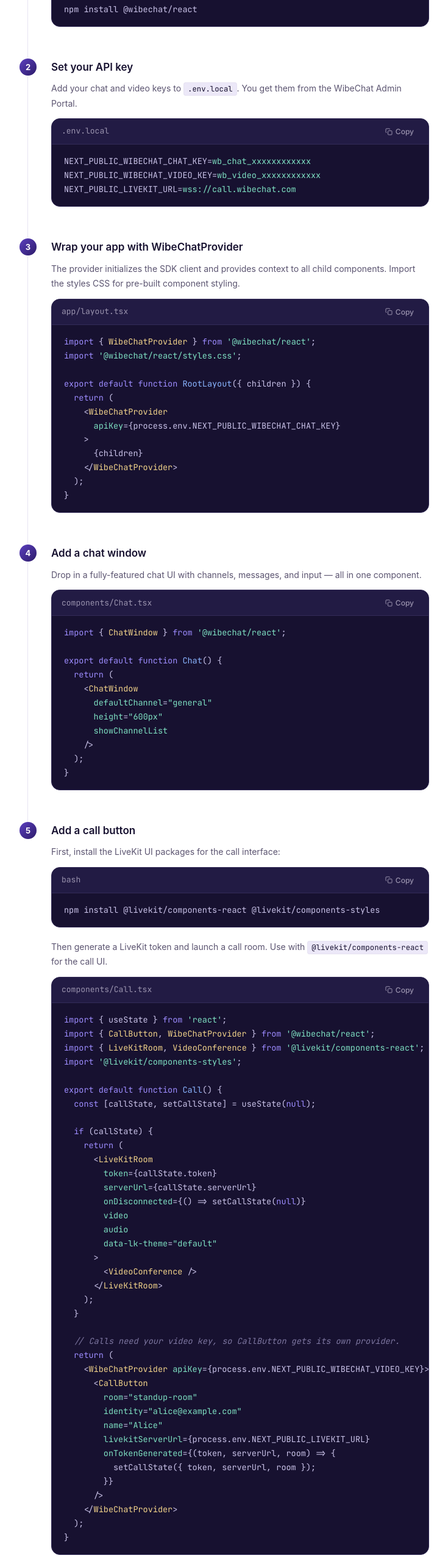
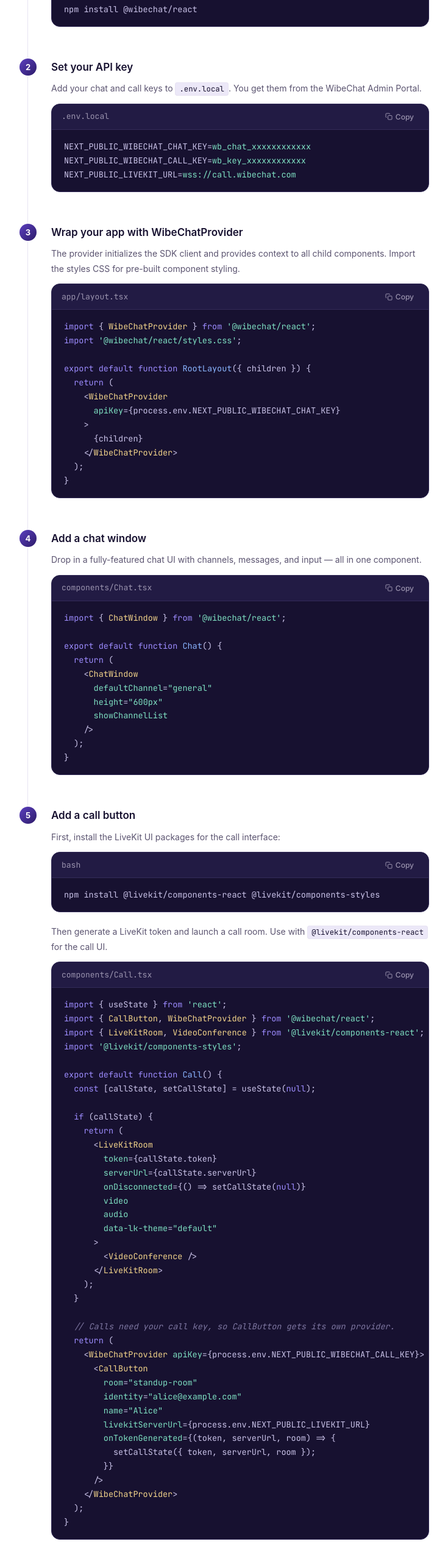
Before and after one commit to anila-zartek/wibechat-docs, a plain HTML site: page docs/index.html in a window 1280 px wide. Shown: the part 2020-4580 px from the top of the page at 61% size, without its empty margins (272-1007 px from the left). Drawn offline with Linux system fonts and the light colour scheme.

Commit message:
Document the single call key (wb_key_) for audio and video calls
Replaces the separate wb_video_ / wb_audio_ keys in every example and in the
key table, and moves the Python SDK requirement to 0.6.0.

Co-Authored-By: Claude Fable 5.2 <noreply@anthropic.com>

```diff
--- a/docs/index.html
+++ b/docs/index.html
@@ -790,11 +790,11 @@ pre code{background:none;padding:0;border:none;font-size:inherit;color:inherit}
 
 <div class="step">
 <h4>Set your API key</h4>
-<p>Add your chat and video keys to <code>.env.local</code>. You get them from the WibeChat Admin Portal.</p>
+<p>Add your chat and call keys to <code>.env.local</code>. You get them from the WibeChat Admin Portal.</p>
 <div class="code-block standalone">
 <div class="code-header"><span class="code-lang">.env.local</span><button class="copy-btn" onclick="copyCode(this)"><svg width="12" height="12" viewBox="0 0 24 24" fill="none" stroke="currentColor" stroke-width="2"><rect x="9" y="9" width="13" height="13" rx="2"/><path d="M5 15H4a2 2 0 0 1-2-2V4a2 2 0 0 1 2-2h9a2 2 0 0 1 2 2v1"/></svg> Copy</button></div>
 <pre><code><span class="var">NEXT_PUBLIC_WIBECHAT_CHAT_KEY</span>=<span class="str">wb_chat_xxxxxxxxxxxx</span>
-<span class="var">NEXT_PUBLIC_WIBECHAT_VIDEO_KEY</span>=<span class="str">wb_video_xxxxxxxxxxxx</span>
+<span class="var">NEXT_PUBLIC_WIBECHAT_CALL_KEY</span>=<span class="str">wb_key_xxxxxxxxxxxx</span>
 <span class="var">NEXT_PUBLIC_LIVEKIT_URL</span>=<span class="str">wss://call.wibechat.com</span></code></pre>
 </div>
 </div>
@@ -871,9 +871,9 @@ pre code{background:none;padding:0;border:none;font-size:inherit;color:inherit}
     );
   }
 
-  <span class="cm">// Calls need your video key, so CallButton gets its own provider.</span>
+  <span class="cm">// Calls need your call key, so CallButton gets its own provider.</span>
   <span class="kw">return</span> (
-    &lt;<span class="ty">WibeChatProvider</span> <span class="prop">apiKey</span>={process.env.NEXT_PUBLIC_WIBECHAT_VIDEO_KEY}&gt;
+    &lt;<span class="ty">WibeChatProvider</span> <span class="prop">apiKey</span>={process.env.NEXT_PUBLIC_WIBECHAT_CALL_KEY}&gt;
       &lt;<span class="ty">CallButton</span>
         <span class="prop">room</span>=<span class="str">"standup-room"</span>
         <span class="prop">identity</span>=<span class="str">"alice@example.com"</span>
@@ -897,19 +897,19 @@ pre code{background:none;padding:0;border:none;font-size:inherit;color:inherit}
 <div class="steps">
 <div class="step">
 <h4>Install the SDK</h4>
-<p>Install the WibeChat Python SDK from PyPI. Version 0.5.0 or later uses your dashboard keys.</p>
+<p>Install the WibeChat Python SDK from PyPI. Version 0.6.0 or later uses your dashboard keys, including the single call key.</p>
 <div class="code-block standalone">
 <div class="code-header"><span class="code-lang">bash</span><button class="copy-btn" onclick="copyCode(this)"><svg width="12" height="12" viewBox="0 0 24 24" fill="none" stroke="currentColor" stroke-width="2"><rect x="9" y="9" width="13" height="13" rx="2"/><path d="M5 15H4a2 2 0 0 1-2-2V4a2 2 0 0 1 2-2h9a2 2 0 0 1 2 2v1"/></svg> Copy</button></div>
-<pre><code>pip install "wibechat&gt;=0.5.0"</code></pre>
+<pre><code>pip install "wibechat&gt;=0.6.0"</code></pre>
 </div>
 </div>
 <div class="step">
 <h4>Set your API keys</h4>
-<p>Add your chat and video keys from the WibeChat dashboard (<b>Profile → API Credentials</b>) to a <code>.env</code> file or your environment.</p>
+<p>Add your chat and call keys from the WibeChat dashboard (<b>Profile → API Credentials</b>) to a <code>.env</code> file or your environment.</p>
 <div class="code-block standalone">
 <div class="code-header"><span class="code-lang">.env</span><button class="copy-btn" onclick="copyCode(this)"><svg width="12" height="12" viewBox="0 0 24 24" fill="none" stroke="currentColor" stroke-width="2"><rect x="9" y="9" width="13" height="13" rx="2"/><path d="M5 15H4a2 2 0 0 1-2-2V4a2 2 0 0 1 2-2h9a2 2 0 0 1 2 2v1"/></svg> Copy</button></div>
 <pre><code><span class="var">WIBECHAT_CHAT_API_KEY</span>=<span class="str">wb_chat_xxxxxxxxxxxx</span>
-<span class="var">WIBECHAT_API_KEY</span>=<span class="str">wb_video_xxxxxxxxxxxx</span></code></pre>
+<span class="var">WIBECHAT_API_KEY</span>=<span class="str">wb_key_xxxxxxxxxxxx</span></code></pre>
 </div>
 </div>
 <div class="step">
@@ -948,7 +948,7 @@ chat.<span class="fn">send_direct_message</span>(
 <div class="code-header"><span class="code-lang">main.py</span><button class="copy-btn" onclick="copyCode(this)"><svg width="12" height="12" viewBox="0 0 24 24" fill="none" stroke="currentColor" stroke-width="2"><rect x="9" y="9" width="13" height="13" rx="2"/><path d="M5 15H4a2 2 0 0 1-2-2V4a2 2 0 0 1 2-2h9a2 2 0 0 1 2 2v1"/></svg> Copy</button></div>
 <pre><code><span class="kw">from</span> wibechat <span class="kw">import</span> <span class="ty">WibechatClient</span>
 
-client = <span class="ty">WibechatClient</span>(api_key=<span class="str">"wb_video_xxxxxxxxxxxx"</span>)
+client = <span class="ty">WibechatClient</span>(api_key=<span class="str">"wb_key_xxxxxxxxxxxx"</span>)
 
 token = client.<span class="fn">get_token</span>(
     room_name=<span class="str">"standup-room"</span>,
@@ -1012,7 +1012,7 @@ token = client.<span class="fn">get_token</span>(
 <p>Get a LiveKit JWT token for joining a call room. Calls need your video (or audio) key, so create a second client with it.</p>
 <div class="code-block standalone">
 <div class="code-header"><span class="code-lang">call.js</span><button class="copy-btn" onclick="copyCode(this)"><svg width="12" height="12" viewBox="0 0 24 24" fill="none" stroke="currentColor" stroke-width="2"><rect x="9" y="9" width="13" height="13" rx="2"/><path d="M5 15H4a2 2 0 0 1-2-2V4a2 2 0 0 1 2-2h9a2 2 0 0 1 2 2v1"/></svg> Copy</button></div>
-<pre><code><span class="kw">const</span> <span class="var">callClient</span> = <span class="kw">new</span> <span class="ty">WibeChatClient</span>({ apiKey: <span class="str">'wb_video_xxxxxxxxxxxx'</span> });
+<pre><code><span class="kw">const</span> <span class="var">callClient</span> = <span class="kw">new</span> <span class="ty">WibeChatClient</span>({ apiKey: <span class="str">'wb_key_xxxxxxxxxxxx'</span> });
 
 <span class="kw">const</span> <span class="var">token</span> = <span class="kw">await</span> <span class="var">callClient</span>.calls.<span class="fn">createToken</span>({
   <span class="prop">room</span>: <span class="str">'standup-room'</span>,
@@ -1120,7 +1120,7 @@ console.<span class="fn">log</span>(<span class="var">token</span>); <span class
 <div class="code-block standalone">
 <div class="code-header"><span class="code-lang">bash</span><button class="copy-btn" onclick="copyCode(this)"><svg width="12" height="12" viewBox="0 0 24 24" fill="none" stroke="currentColor" stroke-width="2"><rect x="9" y="9" width="13" height="13" rx="2"/><path d="M5 15H4a2 2 0 0 1-2-2V4a2 2 0 0 1 2-2h9a2 2 0 0 1 2 2v1"/></svg> Copy</button></div>
 <pre><code>curl -X POST \
-  -H <span class="str">"Authorization: Bearer wb_video_xxxxxxxxxxxx"</span> \
+  -H <span class="str">"Authorization: Bearer wb_key_xxxxxxxxxxxx"</span> \
   -H <span class="str">"Content-Type: application/json"</span> \
   -d <span class="str">'{"room":"standup-room","identity":"alice@example.com","name":"Alice"}'</span> \
   https://api.chat.zartek.in/api/gateway/calls/token/</code></pre>
@@ -1152,29 +1152,29 @@ console.<span class="fn">log</span>(<span class="var">token</span>); <span class
 <p class="section-desc">WibeChat issues one API key per service: chat, audio and video. All API requests require an <code>Authorization: Bearer</code> header. Call tokens are generated via the SDK.</p>
 
 <h3 class="section-subtitle">API Key</h3>
-<p>The <a href="https://admin.wibechat.com">WibeChat Admin Portal</a> shows one API key for each service your organization has enabled. Use the chat key for <code>/chat/</code> and events endpoints, and the audio or video key for <code>/calls/</code> endpoints. A key used on another service's endpoints gets <code>403 Forbidden</code>.</p>
+<p>The <a href="https://admin.wibechat.com">WibeChat Admin Portal</a> shows a chat key and a call key for your organization. Use the chat key for <code>/chat/</code> and events endpoints, and the call key for <code>/calls/</code> endpoints. One call key covers both audio and video calls. A key used on another service's endpoints gets <code>403 Forbidden</code>.</p>
 
 <div class="table-wrap">
 <table>
   <thead><tr><th>Key Prefix</th><th>Example</th><th>Description</th></tr></thead>
   <tbody>
     <tr><td><code>wb_chat_</code></td><td><code>wb_chat_a1b2c3d4e5f6</code></td><td>Chat: channels, messages, users, presence, files, real-time events</td></tr>
-    <tr><td><code>wb_audio_</code></td><td><code>wb_audio_a1b2c3d4e5f6</code></td><td>Audio calls: call tokens and rooms</td></tr>
-    <tr><td><code>wb_video_</code></td><td><code>wb_video_a1b2c3d4e5f6</code></td><td>Video calls: call tokens and rooms</td></tr>
+    <tr><td><code>wb_key_</code></td><td><code>wb_key_a1b2c3d4e5f6</code></td><td>Calls, audio and video: call tokens and rooms</td></tr>
   </tbody>
 </table>
+<p>Older <code>wb_audio_</code> and <code>wb_video_</code> keys keep working on the <code>/calls/</code> endpoints. New integrations should use the <code>wb_key_</code> call key.</p>
 </div>
 
 <div class="callout note">
   <div class="callout-icon"><svg width="18" height="18" viewBox="0 0 24 24" fill="none" stroke="currentColor" stroke-width="2"><circle cx="12" cy="12" r="10"/><line x1="12" y1="8" x2="12" y2="12"/><line x1="12" y1="16" x2="12.01" y2="16"/></svg></div>
   <div class="callout-body">
     <span class="callout-title">One client per key</span>
-    <p>A <code>WibeChatClient</code> or <code>WibeChatProvider</code> holds one key. To use chat and calling in the same app, create one for each: for example, a provider with your chat key around chat components and another with your video key around <code>CallButton</code>.</p>
+    <p>A <code>WibeChatClient</code> or <code>WibeChatProvider</code> holds one key. To use chat and calling in the same app, create one for each: for example, a provider with your chat key around chat components and another with your call key around <code>CallButton</code>.</p>
   </div>
 </div>
 
 <h3 class="section-subtitle">Python SDK</h3>
-<p>The Python SDK (<code>pip install "wibechat&gt;=0.5.0"</code>) uses the same dashboard keys: your chat key for <code>WibechatChat</code> and your video or audio key for <code>WibechatClient</code>. Versions before 0.5.0 used a chat account's email and API key and an <code>lk_</code> calling license key; those still work if you already have them.</p>
+<p>The Python SDK (<code>pip install "wibechat&gt;=0.6.0"</code>) uses the same dashboard keys: your chat key for <code>WibechatChat</code> and your call key for <code>WibechatClient</code>. Versions before 0.5.0 used a chat account's email and API key and an <code>lk_</code> calling license key; those still work if you already have them.</p>
 
 <h3 class="section-subtitle">Using the API Key</h3>
 <p>All requests to the WibeChat gateway require the API key in the <code>Authorization</code> header.</p>
@@ -1230,8 +1230,8 @@ console.<span class="fn">log</span>(<span class="var">token</span>); <span class
 <span class="cm"># Chat uses your wb_chat_ key</span>
 chat = <span class="ty">WibechatChat</span>(api_key=<span class="str">"wb_chat_xxxxxxxxxxxx"</span>)
 
-<span class="cm"># Calling uses your wb_video_ (or wb_audio_) key</span>
-client = <span class="ty">WibechatClient</span>(api_key=<span class="str">"wb_video_xxxxxxxxxxxx"</span>)
+<span class="cm"># Calling uses your wb_key_ call key</span>
+client = <span class="ty">WibechatClient</span>(api_key=<span class="str">"wb_key_xxxxxxxxxxxx"</span>)
 
 <span class="cm"># Or read them from WIBECHAT_CHAT_API_KEY and WIBECHAT_API_KEY</span>
 chat = <span class="ty">WibechatChat</span>()
@@ -1328,7 +1328,7 @@ curl -H <span class="str">"Authorization: Bearer wb_chat_xxxxxxxxxxxx"</span> \
 <div class="code-header"><span class="code-lang">TypeScript</span><button class="copy-btn" onclick="copyCode(this)"><svg width="12" height="12" viewBox="0 0 24 24" fill="none" stroke="currentColor" stroke-width="2"><rect x="9" y="9" width="13" height="13" rx="2"/><path d="M5 15H4a2 2 0 0 1-2-2V4a2 2 0 0 1 2-2h9a2 2 0 0 1 2 2v1"/></svg> Copy</button></div>
 <pre><code><span class="kw">import</span> { <span class="ty">WibeChatClient</span> } <span class="kw">from</span> <span class="str">'@wibechat/core'</span>;
 
-<span class="kw">const</span> client = <span class="kw">new</span> <span class="ty">WibeChatClient</span>({ apiKey: <span class="str">'wb_video_xxxxxxxxxxxx'</span> });
+<span class="kw">const</span> client = <span class="kw">new</span> <span class="ty">WibeChatClient</span>({ apiKey: <span class="str">'wb_key_xxxxxxxxxxxx'</span> });
 
 <span class="cm">// Generate a LiveKit token</span>
 <span class="kw">const</span> token = <span class="kw">await</span> client.calls.<span class="fn">createToken</span>({
@@ -1920,9 +1920,9 @@ curl -H <span class="str">"Authorization: Bearer wb_chat_xxxxxxxxxxxx"</span> \
     );
   }
 
-  <span class="cm">// Calls need your video key, so CallButton gets its own provider.</span>
+  <span class="cm">// Calls need your call key, so CallButton gets its own provider.</span>
   <span class="kw">return</span> (
-    &lt;<span class="ty">WibeChatProvider</span> <span class="prop">apiKey</span>={process.env.NEXT_PUBLIC_WIBECHAT_VIDEO_KEY}&gt;
+    &lt;<span class="ty">WibeChatProvider</span> <span class="prop">apiKey</span>={process.env.NEXT_PUBLIC_WIBECHAT_CALL_KEY}&gt;
       &lt;<span class="ty">CallButton</span>
         <span class="prop">room</span>=<span class="str">"standup-room"</span>
         <span class="prop">identity</span>=<span class="str">"alice@example.com"</span>
@@ -1943,7 +1943,7 @@ curl -H <span class="str">"Authorization: Bearer wb_chat_xxxxxxxxxxxx"</span> \
 <div class="code-header"><span class="code-lang">calls.py</span><button class="copy-btn" onclick="copyCode(this)"><svg width="12" height="12" viewBox="0 0 24 24" fill="none" stroke="currentColor" stroke-width="2"><rect x="9" y="9" width="13" height="13" rx="2"/><path d="M5 15H4a2 2 0 0 1-2-2V4a2 2 0 0 1 2-2h9a2 2 0 0 1 2 2v1"/></svg> Copy</button></div>
 <pre><code><span class="kw">from</span> wibechat <span class="kw">import</span> <span class="ty">WibechatClient</span>
 
-client = <span class="ty">WibechatClient</span>()  <span class="cm"># uses WIBECHAT_API_KEY (your wb_video_ key)</span>
+client = <span class="ty">WibechatClient</span>()  <span class="cm"># uses WIBECHAT_API_KEY (your wb_key_ call key)</span>
 
 <span class="cm"># Generate a LiveKit access token</span>
 token = client.<span class="fn">get_token</span>(
@@ -1967,7 +1967,7 @@ client.<span class="fn">create_room</span>(name=<span class="str">"standup-room"
 <div class="tab-content" data-platform="javascript" data-group="call-join">
 <div class="code-block">
 <div class="code-header"><span class="code-lang">JavaScript</span><button class="copy-btn" onclick="copyCode(this)"><svg width="12" height="12" viewBox="0 0 24 24" fill="none" stroke="currentColor" stroke-width="2"><rect x="9" y="9" width="13" height="13" rx="2"/><path d="M5 15H4a2 2 0 0 1-2-2V4a2 2 0 0 1 2-2h9a2 2 0 0 1 2 2v1"/></svg> Copy</button></div>
-<pre><code><span class="kw">const</span> <span class="var">callClient</span> = <span class="kw">new</span> <span class="ty">WibeChatClient</span>({ apiKey: <span class="str">'wb_video_xxxxxxxxxxxx'</span> });
+<pre><code><span class="kw">const</span> <span class="var">callClient</span> = <span class="kw">new</span> <span class="ty">WibeChatClient</span>({ apiKey: <span class="str">'wb_key_xxxxxxxxxxxx'</span> });
 
 <span class="kw">const</span> <span class="var">token</span> = <span class="kw">await</span> <span class="var">callClient</span>.calls.<span class="fn">createToken</span>({
   <span class="prop">room</span>: <span class="str">'standup-room'</span>,
@@ -2040,7 +2040,7 @@ console.<span class="fn">log</span>(<span class="var">token</span>); <span class
 <div class="code-header"><span class="code-lang">bash</span><button class="copy-btn" onclick="copyCode(this)"><svg width="12" height="12" viewBox="0 0 24 24" fill="none" stroke="currentColor" stroke-width="2"><rect x="9" y="9" width="13" height="13" rx="2"/><path d="M5 15H4a2 2 0 0 1-2-2V4a2 2 0 0 1 2-2h9a2 2 0 0 1 2 2v1"/></svg> Copy</button></div>
 <pre><code><span class="cm"># Generate a call token</span>
 curl -X POST \
-  -H <span class="str">"Authorization: Bearer wb_video_xxxxxxxxxxxx"</span> \
+  -H <span class="str">"Authorization: Bearer wb_key_xxxxxxxxxxxx"</span> \
   -H <span class="str">"Content-Type: application/json"</span> \
   -d <span class="str">'{"room":"standup-room","identity":"alice@example.com","name":"Alice","ttl":3600}'</span> \
   https://api.chat.zartek.in/api/gateway/calls/token/</code></pre>
@@ -2048,7 +2048,7 @@ curl -X POST \
 </div>
 
 <h3 class="section-subtitle">useCallToken Hook</h3>
-<p>For more control, use the <code>useCallToken</code> hook to generate tokens programmatically. Like <code>CallButton</code>, it must be inside a <code>WibeChatProvider</code> that holds your video or audio key.</p>
+<p>For more control, use the <code>useCallToken</code> hook to generate tokens programmatically. Like <code>CallButton</code>, it must be inside a <code>WibeChatProvider</code> that holds your call key.</p>
 
 <div class="code-block standalone">
 <div class="code-header"><span class="code-lang">hooks/useCall.ts</span><button class="copy-btn" onclick="copyCode(this)"><svg width="12" height="12" viewBox="0 0 24 24" fill="none" stroke="currentColor" stroke-width="2"><rect x="9" y="9" width="13" height="13" rx="2"/><path d="M5 15H4a2 2 0 0 1-2-2V4a2 2 0 0 1 2-2h9a2 2 0 0 1 2 2v1"/></svg> Copy</button></div>
@@ -2081,7 +2081,7 @@ curl -X POST \
 </div>
 
 <h3 class="section-subtitle">Room Management</h3>
-<p>Create and list call rooms using the core client. Use it inside a <code>WibeChatProvider</code> that holds your video or audio key.</p>
+<p>Create and list call rooms using the core client. Use it inside a <code>WibeChatProvider</code> that holds your call key.</p>
 
 <div class="code-block standalone">
 <div class="code-header"><span class="code-lang">components/RoomManager.tsx</span><button class="copy-btn" onclick="copyCode(this)"><svg width="12" height="12" viewBox="0 0 24 24" fill="none" stroke="currentColor" stroke-width="2"><rect x="9" y="9" width="13" height="13" rx="2"/><path d="M5 15H4a2 2 0 0 1-2-2V4a2 2 0 0 1 2-2h9a2 2 0 0 1 2 2v1"/></svg> Copy</button></div>
@@ -2246,7 +2246,7 @@ client.<span class="fn">connectRealTime</span>();</code></pre>
   <div class="callout-icon"><svg width="18" height="18" viewBox="0 0 24 24" fill="none" stroke="currentColor" stroke-width="2"><rect x="3" y="11" width="18" height="11" rx="2"/><path d="M7 11V7a5 5 0 0 1 10 0v4"/></svg></div>
   <div class="callout-body">
     <span class="callout-title">Authentication</span>
-    <p>All API requests require an <code>Authorization</code> header: <code>Authorization: Bearer wb_chat_xxxxxxxxxxxx</code>. Chat and event endpoints take your <code>wb_chat_</code> key; calling endpoints take your <code>wb_audio_</code> or <code>wb_video_</code> key.</p>
+    <p>All API requests require an <code>Authorization</code> header: <code>Authorization: Bearer wb_chat_xxxxxxxxxxxx</code>. Chat and event endpoints take your <code>wb_chat_</code> key; calling endpoints take your <code>wb_key_</code> call key.</p>
   </div>
 </div>
 
@@ -2613,7 +2613,7 @@ client.<span class="fn">connectRealTime</span>();</code></pre>
     <div class="code-block standalone">
     <div class="code-header"><span class="code-lang">Example Request</span><button class="copy-btn" onclick="copyCode(this)"><svg width="12" height="12" viewBox="0 0 24 24" fill="none" stroke="currentColor" stroke-width="2"><rect x="9" y="9" width="13" height="13" rx="2"/><path d="M5 15H4a2 2 0 0 1-2-2V4a2 2 0 0 1 2-2h9a2 2 0 0 1 2 2v1"/></svg> Copy</button></div>
 <pre><code>curl -X POST \
-  -H <span class="str">"Authorization: Bearer wb_video_xxxxxxxxxxxx"</span> \
+  -H <span class="str">"Authorization: Bearer wb_key_xxxxxxxxxxxx"</span> \
   -H <span class="str">"Content-Type: application/json"</span> \
   -d <span class="str">'{"room":"standup-room","identity":"alice@example.com","name":"Alice","ttl":3600}'</span> \
   https://api.chat.zartek.in/api/gateway/calls/token/</code></pre>
@@ -2638,7 +2638,7 @@ client.<span class="fn">connectRealTime</span>();</code></pre>
     <p>Returns all currently active call rooms in your organization.</p>
     <div class="code-block standalone">
     <div class="code-header"><span class="code-lang">Example Request</span><button class="copy-btn" onclick="copyCode(this)"><svg width="12" height="12" viewBox="0 0 24 24" fill="none" stroke="currentColor" stroke-width="2"><rect x="9" y="9" width="13" height="13" rx="2"/><path d="M5 15H4a2 2 0 0 1-2-2V4a2 2 0 0 1 2-2h9a2 2 0 0 1 2 2v1"/></svg> Copy</button></div>
-<pre><code>curl -H <span class="str">"Authorization: Bearer wb_video_xxxxxxxxxxxx"</span> \
+<pre><code>curl -H <span class="str">"Authorization: Bearer wb_key_xxxxxxxxxxxx"</span> \
   https://api.chat.zartek.in/api/gateway/calls/rooms/</code></pre>
     </div>
     <div class="code-block standalone">
@@ -2689,7 +2689,7 @@ client.<span class="fn">connectRealTime</span>();</code></pre>
     <div class="code-block standalone">
     <div class="code-header"><span class="code-lang">Example Request</span><button class="copy-btn" onclick="copyCode(this)"><svg width="12" height="12" viewBox="0 0 24 24" fill="none" stroke="currentColor" stroke-width="2"><rect x="9" y="9" width="13" height="13" rx="2"/><path d="M5 15H4a2 2 0 0 1-2-2V4a2 2 0 0 1 2-2h9a2 2 0 0 1 2 2v1"/></svg> Copy</button></div>
 <pre><code>curl -X POST \
-  -H <span class="str">"Authorization: Bearer wb_video_xxxxxxxxxxxx"</span> \
+  -H <span class="str">"Authorization: Bearer wb_key_xxxxxxxxxxxx"</span> \
   -H <span class="str">"Content-Type: application/json"</span> \
   -d <span class="str">'{"name":"standup-room","max_participants":10,"empty_timeout":300}'</span> \
   https://api.chat.zartek.in/api/gateway/calls/rooms/</code></pre>
@@ -2989,7 +2989,7 @@ chat = <span class="ty">WibechatChat</span>(
 <pre><code><span class="kw">from</span> wibechat <span class="kw">import</span> <span class="ty">WibechatClient</span>
 
 client = <span class="ty">WibechatClient</span>(
-    api_key: <span class="ty">str</span>,  <span class="cm"># your wb_video_ or wb_audio_ key, or WIBECHAT_API_KEY env var</span>
+    api_key: <span class="ty">str</span>,  <span class="cm"># your wb_key_ call key, or WIBECHAT_API_KEY env var</span>
 )</code></pre>
 </div>
 
@@ -3251,7 +3251,7 @@ client = <span class="ty">WibechatClient</span>(
   <thead><tr><th>Variable</th><th>Required</th><th>Description</th></tr></thead>
   <tbody>
     <tr><td><code>NEXT_PUBLIC_WIBECHAT_CHAT_KEY</code></td><td><span class="badge-required">Required</span></td><td>Your chat key from the <a href="https://admin.wibechat.com">Admin Portal</a> (<code>wb_chat_</code> prefix)</td></tr>
-    <tr><td><code>NEXT_PUBLIC_WIBECHAT_VIDEO_KEY</code></td><td><span class="badge-optional">Optional</span></td><td>Your video key (<code>wb_video_</code> prefix), for calling</td></tr>
+    <tr><td><code>NEXT_PUBLIC_WIBECHAT_CALL_KEY</code></td><td><span class="badge-optional">Optional</span></td><td>Your call key (<code>wb_key_</code> prefix), for audio and video calling</td></tr>
     <tr><td><code>NEXT_PUBLIC_LIVEKIT_URL</code></td><td><span class="badge-optional">Optional</span></td><td>The WibeChat LiveKit server, <code>wss://call.wibechat.com</code>, for calling. Call tokens do not include it.</td></tr>
   </tbody>
 </table>
@@ -3378,7 +3378,7 @@ client = <span class="ty">WibechatClient</span>(
       </div>
       <div class="pg-keys" id="pgKeys" hidden>
         <label>Chat key<input type="password" id="pgLiveChatKey" placeholder="wb_chat_…" autocomplete="off" spellcheck="false"></label>
-        <label>Call key<input type="password" id="pgLiveCallKey" placeholder="wb_video_… or wb_audio_…" autocomplete="off" spellcheck="false"></label>
+        <label>Call key<input type="password" id="pgLiveCallKey" placeholder="wb_key_…" autocomplete="off" spellcheck="false"></label>
         <p class="pg-keys-note">Live requests go straight from your browser to the WibeChat API and act on your real organization: messages are really sent and rooms really created. Your keys stay in this tab and are never stored.</p>
       </div>
     </div>
@@ -4055,7 +4055,7 @@ function pgSelectEndpoint(idx) {
 }
 
 const PG_API_KEY = 'wb_chat_xxxxxxxxxxxx';
-const PG_CALL_API_KEY = 'wb_video_xxxxxxxxxxxx';
+const PG_CALL_API_KEY = 'wb_key_xxxxxxxxxxxx';
 const PG_BASE_URL = 'https://api.chat.zartek.in/api/gateway';
 
 // Builds the cURL command for an endpoint as [text, isString] parts, in the same
@@ -4139,7 +4139,7 @@ async function pgSendLive(ep, params, files) {
   const key = keyInput ? keyInput.value.trim() : '';
   if (!key) {
     keyInput?.focus();
-    return { status: 0, label: 'Not sent', body: { error: `Enter your ${ep.cat === 'calling' ? 'call (wb_video_ or wb_audio_)' : 'chat (wb_chat_)'} key above.` } };
+    return { status: 0, label: 'Not sent', body: { error: `Enter your ${ep.cat === 'calling' ? 'call (wb_key_)' : 'chat (wb_chat_)'} key above.` } };
   }
   let url = PG_BASE_URL + ep.path;
   const init = { method: ep.method, headers: { Authorization: `Bearer ${key}` } };
```
